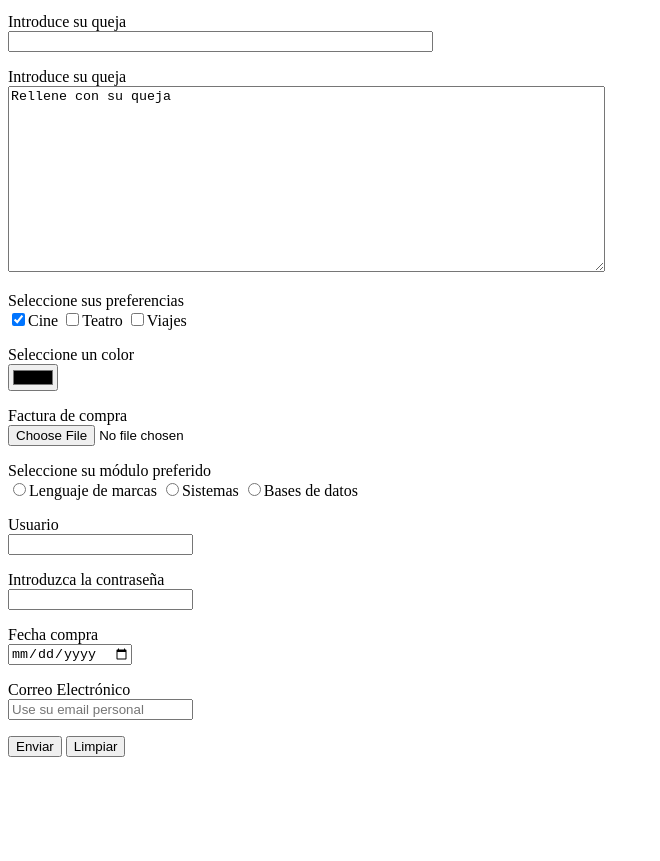
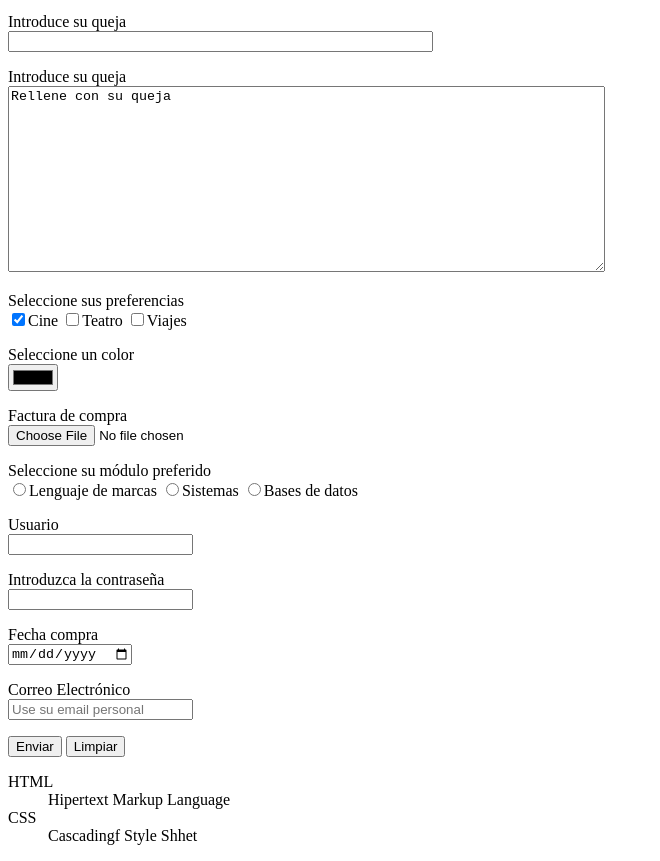
Before and after one commit to smatval0712/LMGSI, a plain HTML site: page HTML/cap08_formularios_ficheros/prueba.html in a window 1280 px wide. Shown: the part 120-981 px from the top of the page, without its empty margins (0-660 px from the left). Before the commit the page ends 885 px from the top, so only its background shows below. Drawn offline with Linux system fonts and the light colour scheme.

Commit message:
nuevos ejemplos y lista de definiciones en prueba.html

```diff
--- a/HTML/cap08_formularios_ficheros/prueba.html
+++ b/HTML/cap08_formularios_ficheros/prueba.html
@@ -90,5 +90,12 @@
 
 
     </form>
+
+    <dl>
+        <dt>HTML</dt>
+        <dd>Hipertext Markup Language</dd>
+        <dt>CSS</dt>
+        <dd>Cascadingf Style Shhet</dd>
+    </dl>
 </body>
 </html>
```
